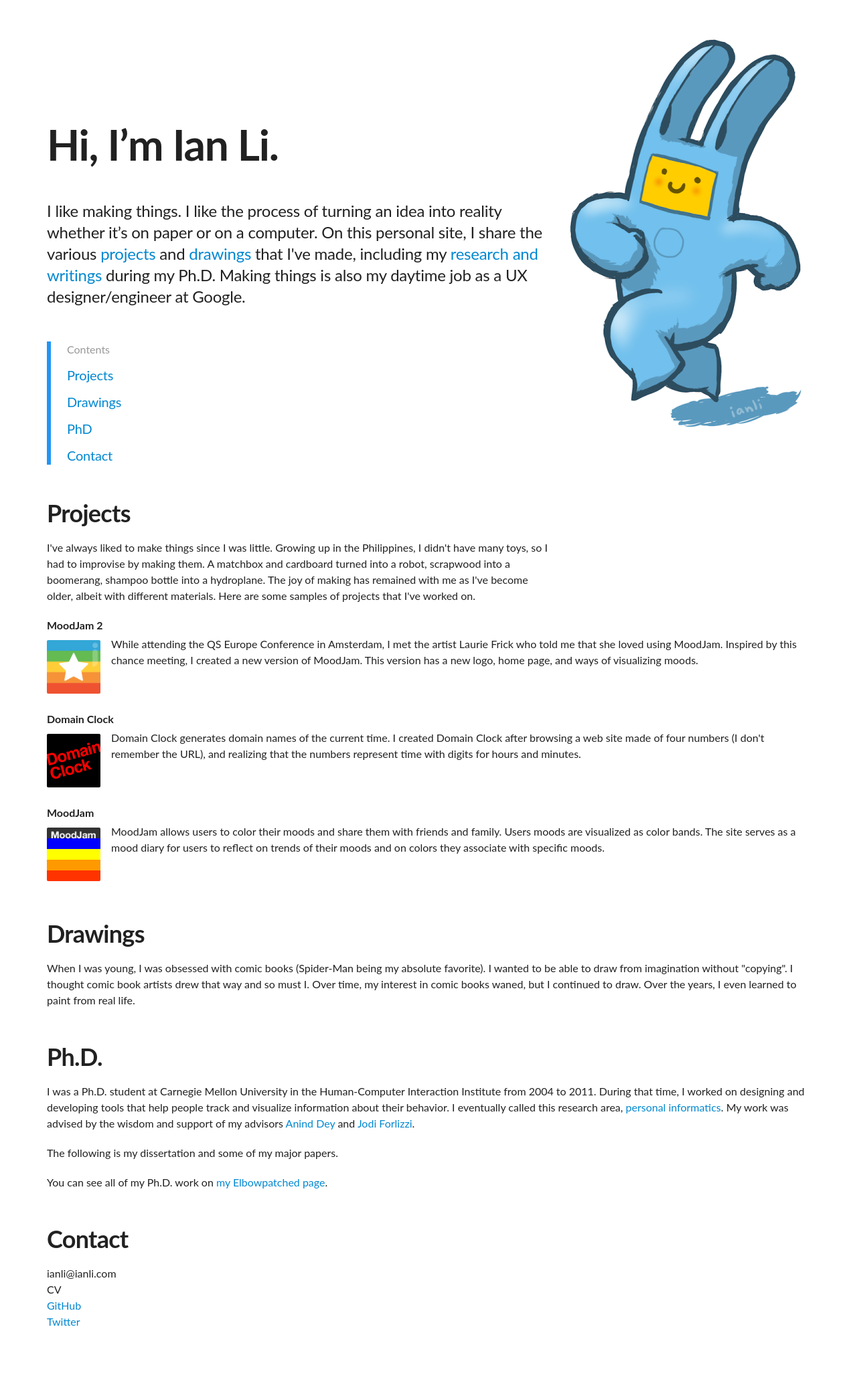
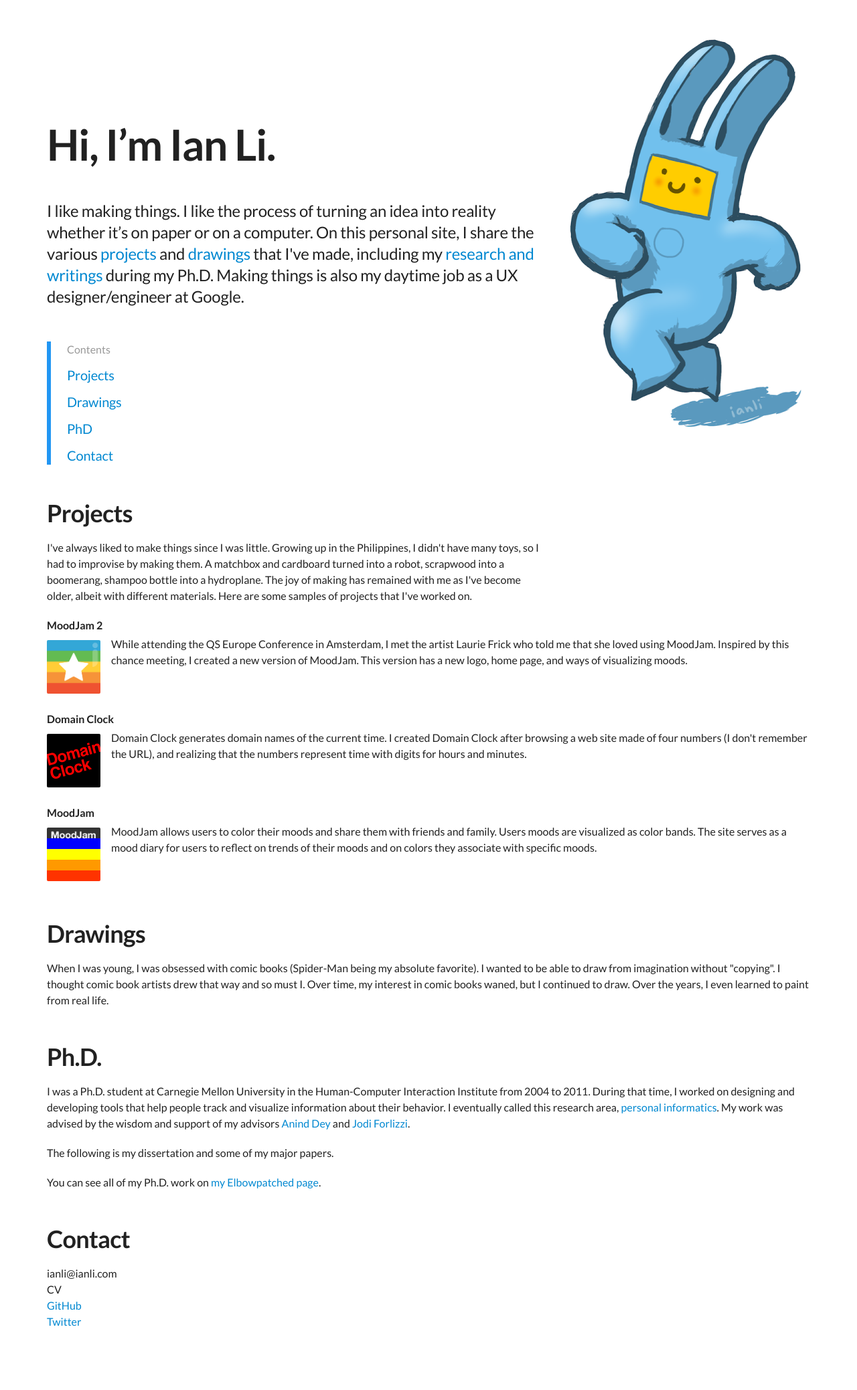
Before and after one commit to ianli/ianli.com, a Jekyll site: the page built from index.html, in a window 1280 px wide. Shown: the whole page at 67% size. Built offline with Jekyll 4.4.1, drawn with Linux system fonts in a browser that asks for light colours.

Commit message:
Add Lato font stylesheet

```diff
--- a/_layouts/default.html
+++ b/_layouts/default.html
@@ -6,6 +6,7 @@
 
   <title>{{ page.title }}</title>
 
+  <link href="https://fonts.googleapis.com/css?family=Lato:400,400i,700,700i" rel="stylesheet">
   <link rel="stylesheet" href="/css/main.css">
 </head>
 <body class="_baseline_ home-page">
--- a/_layouts/projects.html
+++ b/_layouts/projects.html
@@ -6,6 +6,7 @@
 
   <title>{{ page.title }}</title>
 
+  <link href="https://fonts.googleapis.com/css?family=Lato:400,400i,700,700i" rel="stylesheet">
   <link rel="stylesheet" href="/css/main.css">
 </head>
 <body class="_baseline_">
```
